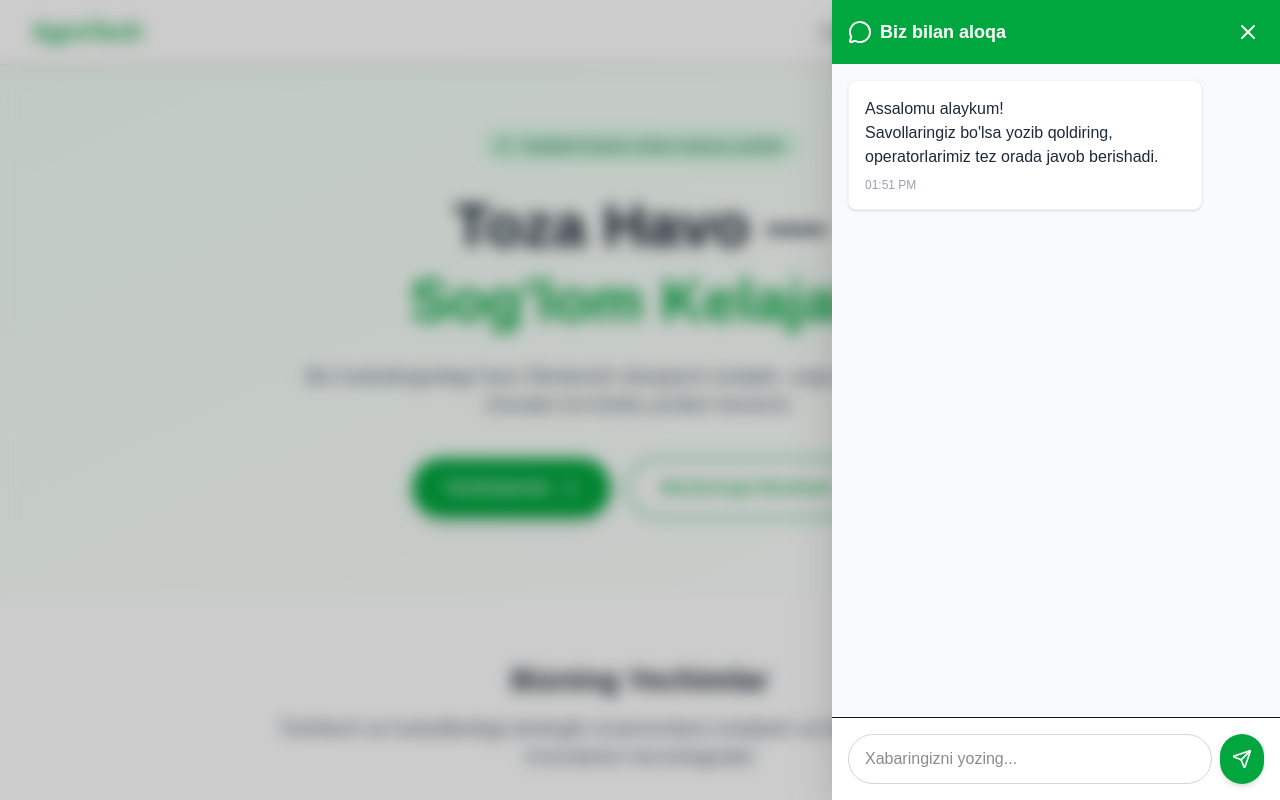
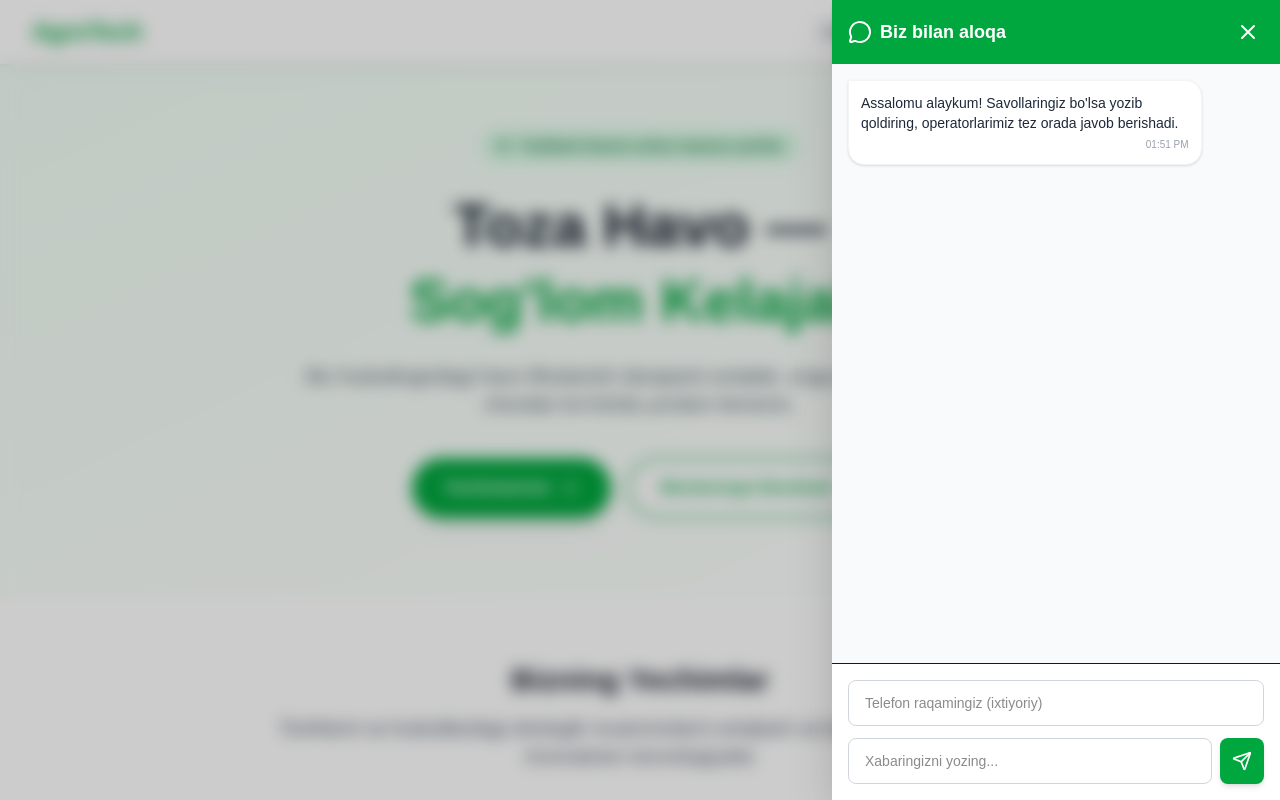
Before and after one commit to abaddona74-glitch/agrobank_hakaton_v2, a Next.js app: page / in a window 1280 px wide. Both pictures are taken after a click on the button "Chat". Shown: the top 800 px of the page. Built offline with nearby package versions, Linux system fonts and the light colour scheme.

Commit message:
Enhance ChatWidget functionality with message status updates and add Telegram API integration for message sending

```diff
--- /dev/null
+++ b/app/api/telegram/route.ts
@@ -0,0 +1,51 @@
+import { NextResponse } from 'next/server';
+
+const TELEGRAM_BOT_TOKEN = process.env.TELEGRAM_BOT_TOKEN;
+const TELEGRAM_CHAT_ID = process.env.TELEGRAM_CHAT_ID;
+
+export async function POST(request: Request) {
+  try {
+    const { message, contact } = await request.json();
+
+    if (!message) {
+      return NextResponse.json({ error: 'Message is required' }, { status: 400 });
+    }
+
+    if (!TELEGRAM_BOT_TOKEN || !TELEGRAM_CHAT_ID) {
+      // For debugging locally without env vars, we can log it
+      console.error('Telegram credentials missing');
+      return NextResponse.json({ error: 'Server configuration error' }, { status: 500 });
+    }
+
+    const text = `
+🚀 *Yangi Xabar (AgroTech)*
+👤 *Aloqa:* ${contact || 'Kiritilmadi'}
+📝 *Xabar:* ${message}
+    `;
+
+    const url = `https://api.telegram.org/bot${TELEGRAM_BOT_TOKEN}/sendMessage`;
+
+    const response = await fetch(url, {
+      method: 'POST',
+      headers: {
+        'Content-Type': 'application/json',
+      },
+      body: JSON.stringify({
+        chat_id: TELEGRAM_CHAT_ID,
+        text: text,
+        parse_mode: 'Markdown',
+      }),
+    });
+
+    if (!response.ok) {
+      const errorData = await response.json();
+      console.error('Telegram API Error:', errorData);
+      throw new Error('Telegram API error');
+    }
+
+    return NextResponse.json({ success: true });
+  } catch (error) {
+    console.error('Error sending telegram message:', error);
+    return NextResponse.json({ error: 'Internal Server Error' }, { status: 500 });
+  }
+}
--- a/components/ChatWidget.tsx
+++ b/components/ChatWidget.tsx
@@ -1,17 +1,79 @@
 'use client';
 
-import { useState } from 'react';
-import { MessageCircle, X, Send } from 'lucide-react';
+import { useState, useRef, useEffect } from 'react';
+import { MessageCircle, X, Send, Loader2, Check, CheckCheck } from 'lucide-react';
+
+type Message = {
+  id: number;
+  text: string;
+  sender: 'user' | 'bot';
+  time: string;
+  status?: 'sending' | 'sent' | 'read';
+};
 
 export default function ChatWidget() {
   const [isOpen, setIsOpen] = useState(false);
   const [message, setMessage] = useState('');
+  const [contact, setContact] = useState('');
+  const [messages, setMessages] = useState<Message[]>([
+    {
+      id: 1,
+      text: "Assalomu alaykum! Savollaringiz bo'lsa yozib qoldiring, operatorlarimiz tez orada javob berishadi.",
+      sender: 'bot',
+      time: new Date().toLocaleTimeString([], {hour: '2-digit', minute:'2-digit'})
+    }
+  ]);
+  const messagesEndRef = useRef<HTMLDivElement>(null);
 
-  const handleSubmit = (e: React.FormEvent) => {
+  const scrollToBottom = () => {
+    messagesEndRef.current?.scrollIntoView({ behavior: "smooth" });
+  };
+
+  useEffect(() => {
+    scrollToBottom();
+  }, [messages, isOpen]);
+
+  const handleSubmit = async (e: React.FormEvent) => {
     e.preventDefault();
-    alert(`Xabar yuborildi: ${message}`);
+    if (!message.trim()) return;
+
+    const newMessage: Message = {
+      id: Date.now(),
+      text: message,
+      sender: 'user',
+      time: new Date().toLocaleTimeString([], {hour: '2-digit', minute:'2-digit'}),
+      status: 'sending'
+    };
+
+    setMessages(prev => [...prev, newMessage]);
     setMessage('');
-    setIsOpen(false);
+
+    try {
+      const response = await fetch('/api/telegram', {
+        method: 'POST',
+        headers: { 'Content-Type': 'application/json' },
+        body: JSON.stringify({ message: newMessage.text, contact }),
+      });
+
+      if (response.ok) {
+        // Update to sent (1 tick)
+        setMessages(prev => prev.map(m =>
+          m.id === newMessage.id ? { ...m, status: 'sent' } : m
+        ));
+
+        // Simulate read (2 ticks) after 1.5s
+        setTimeout(() => {
+          setMessages(prev => prev.map(m =>
+            m.id === newMessage.id ? { ...m, status: 'read' } : m
+          ));
+        }, 1500);
+      } else {
+        // Handle error visually if needed
+        console.error('Failed to send message');
+      }
+    } catch (error) {
+       console.error('Network error', error);
+    }
   };
 
   return (
@@ -48,24 +110,57 @@ export default function ChatWidget() {
               </button>
             </div>
 
-            <div className="flex-1 p-4 bg-gray-50 overflow-y-auto">
-              <div className="bg-white p-4 rounded-lg shadow-sm mb-4 max-w-[85%] border border-gray-100">
-                <p className="text-gray-800">Assalomu alaykum! <br/> Savollaringiz bo'lsa yozib qoldiring, operatorlarimiz tez orada javob berishadi.</p>
-                <span className="text-xs text-gray-400 mt-2 block">{new Date().toLocaleTimeString([], {hour: '2-digit', minute:'2-digit'})}</span>
-              </div>
+            <div className="flex-1 p-4 bg-gray-50 overflow-y-auto flex flex-col gap-4">
+              {messages.map((msg) => (
+                <div
+                  key={msg.id}
+                  className={`flex ${msg.sender === 'user' ? 'justify-end' : 'justify-start'}`}
+                >
+                  <div
+                    className={`max-w-[85%] p-3 rounded-2xl shadow-sm relative ${
+                      msg.sender === 'user'
+                        ? 'bg-green-100 text-gray-900 rounded-tr-none'
+                        : 'bg-white text-gray-800 border border-gray-100 rounded-tl-none'
+                    }`}
+                  >
+                    <p className="text-sm mb-1">{msg.text}</p>
+                    <div className="flex items-center justify-end gap-1">
+                      <span className="text-[10px] text-gray-400">{msg.time}</span>
+                      {msg.sender === 'user' && (
+                        <span className="text-green-600">
+                          {msg.status === 'sending' && <Loader2 size={12} className="animate-spin" />}
+                          {msg.status === 'sent' && <Check size={14} />}
+                          {msg.status === 'read' && <CheckCheck size={14} />}
+                        </span>
+                      )}
+                    </div>
+                  </div>
+                </div>
+              ))}
+              <div ref={messagesEndRef} />
             </div>
 
-            <form onSubmit={handleSubmit} className="p-4 bg-white border-t">
+            <form onSubmit={handleSubmit} className="p-4 bg-white border-t flex flex-col gap-3">
+               <input
+                  type="text"
+                  value={contact}
+                  onChange={(e) => setContact(e.target.value)}
+                  placeholder="Telefon raqamingiz (ixtiyoriy)"
+                  className="w-full border border-gray-300 rounded-lg px-4 py-3 focus:outline-none focus:border-green-600 focus:ring-1 focus:ring-green-600 transition text-sm"
+                />
               <div className="flex gap-2">
                 <input
                   type="text"
                   value={message}
                   onChange={(e) => setMessage(e.target.value)}
                   placeholder="Xabaringizni yozing..."
-                  className="flex-1 border border-gray-300 rounded-full px-4 py-3 focus:outline-none focus:border-green-600 focus:ring-1 focus:ring-green-600 transition"
+                  className="flex-1 border border-gray-300 rounded-lg px-4 py-3 focus:outline-none focus:border-green-600 focus:ring-1 focus:ring-green-600 transition text-sm"
                   required
                 />
-                <button type="submit" className="bg-green-600 text-white p-3 rounded-full hover:bg-green-700 transition shadow-md flex-shrink-0">
+                <button
+                  type="submit"
+                  className="bg-green-600 text-white p-3 rounded-lg hover:bg-green-700 transition shadow-md flex-shrink-0"
+                >
                   <Send size={20} />
                 </button>
               </div>
```
